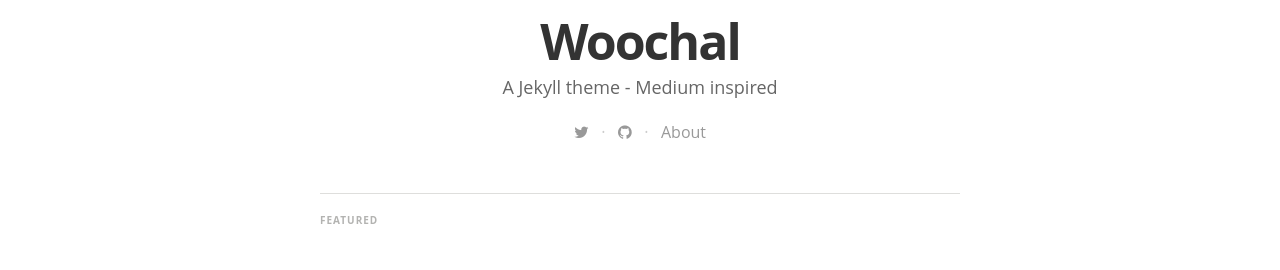
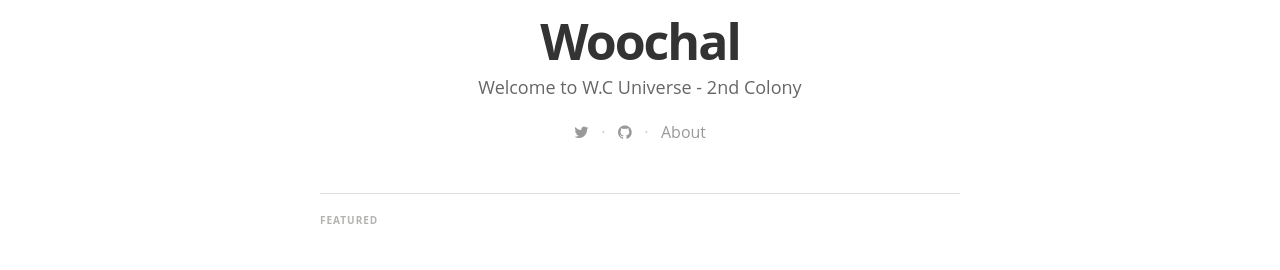
Before and after one commit to Woochal/Woochal.github.io, a Jekyll site: the page built from index.html, in a window 1280 px wide. Shown: the part 518-788 px from the top of the page. Built offline with Jekyll 4.4.1, drawn with Linux system fonts in a browser that asks for light colours; nearby versions of some CDN libraries; some web fonts are replaced; the list of posts is cut into pages by our own code; some of the changed lines change nothing that is shown.

Commit message:
description changed

```diff
--- a/_config.yml
+++ b/_config.yml
@@ -6,7 +6,7 @@ gems:
 # Site settings
 title: "Woochal"
 description: > # this means to ignore newlines until "email:"
-   A Jekyll theme - Medium inspired
+   Welcome to W.C Universe - 2nd Colony
 
 email: Woochal@gmail.com
 #blog logo
@@ -22,22 +22,22 @@ author_image: "/assets/images/smile.jpeg"
 
 paginate:	5
 
-url: "http://myblog.***.***" # the base hostname & protocol for your site
+url: "https://chat.openai.com/" # the base hostname & protocol for your site
 baseurl: ""
 #used to display twitter cards
-twitter_handle: '@dirkfabisch'
+twitter_handle: '@Woochal'
 
 #fill in disqus shortname to use disqus
-#disqus: disqus-shortname
+#disqus: Woochal
 
 #google_analytics: UA-XXXXX-X
 
 # social icons and sharing options
 social:
   - icon:	twitter
-    url:	https://twitter.com/dirkfabisch
-    desc: Follow me on twitter
-    share_url: http://twitter.com/share
+    url:	https://www.youtube.com/watch?v=VdeK_VsG9U0&ab_channel=AOMGOFFICIAL
+    desc: He He
+    share_url: https://www.youtube.com/watch?v=VdeK_VsG9U0&ab_channel=AOMGOFFICIAL
     share_title: ?text=
     share_link: "&amp;url="
 
@@ -49,7 +49,7 @@ social:
 #    share_link: "&amp;u="
 
   - icon:	github
-    url:	https://github.com/dirkfabisch
+    url:	https://github.com/Woochal
     desc:	Fork me on github
     share_url:
     share_title:
```
